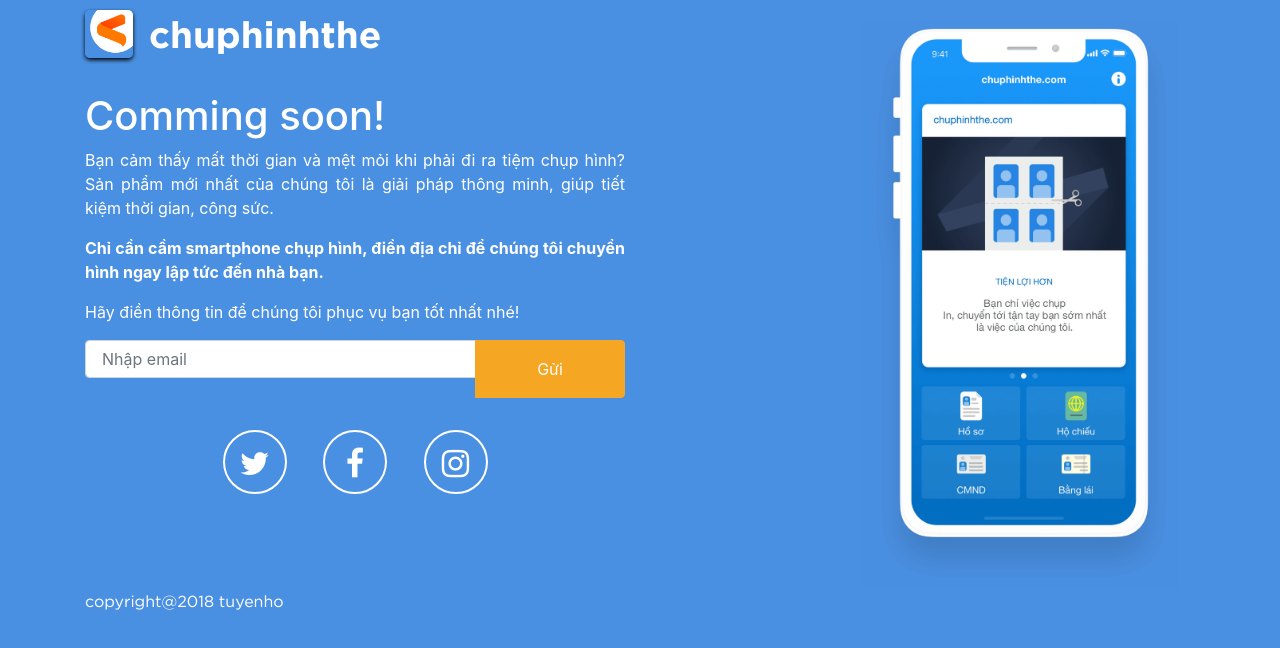
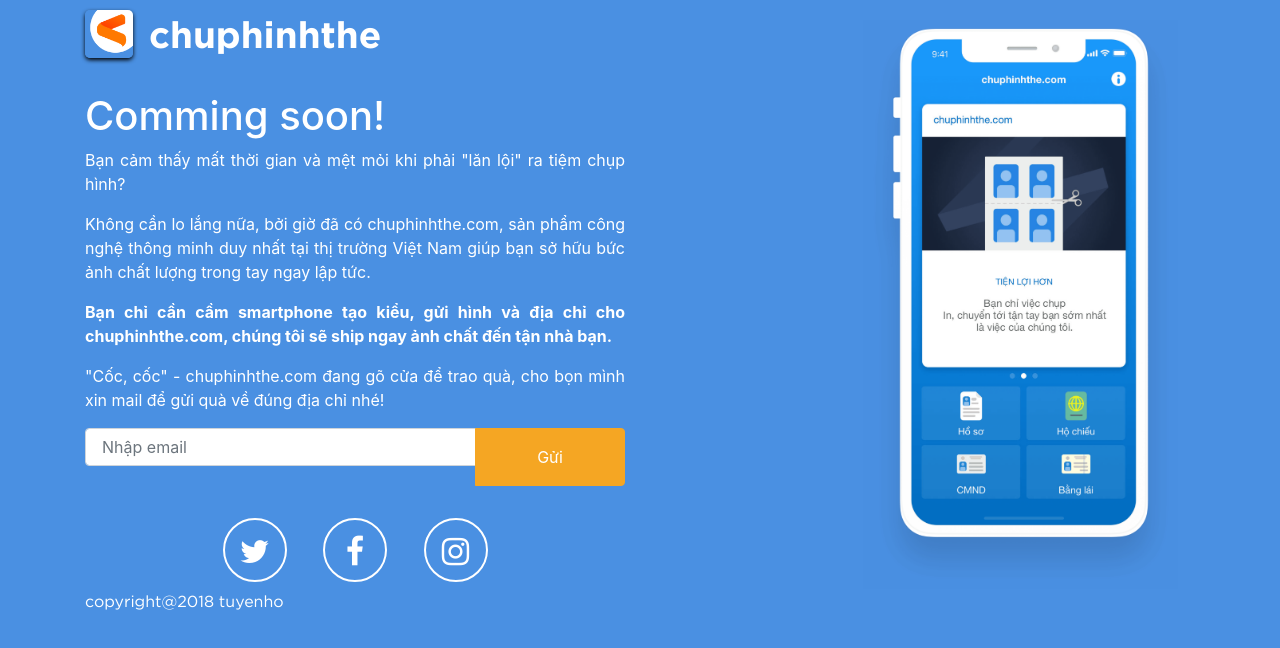
Before and after one commit to darkamenosa/chuphinhthe, a plain HTML site: page index.html in a window 1280 px wide. Drawn offline with nearby package versions, Linux system fonts and the light colour scheme; files whose address does not match are found by name.

Commit message:
change content

```diff
--- a/index.html
+++ b/index.html
@@ -139,16 +139,19 @@
             <div class="col-sm-12">
               <h1>Comming soon!</h1>
               <p>
-                Bạn cảm thấy mất thời gian và mệt mỏi khi phải đi ra tiệm chụp hình? Sản phẩm mới nhất của chúng tôi là giải pháp thông minh, giúp tiết kiệm thời gian, công sức.
+              Bạn cảm thấy mất thời gian và mệt mỏi khi phải "lăn lội" ra tiệm chụp hình?
+              </p>
+              <p>
+                Không cần lo lắng nữa, bởi giờ đã có chuphinhthe.com, sản phẩm công nghệ thông minh duy nhất tại thị trường Việt Nam giúp bạn sở hữu bức ảnh chất lượng trong tay ngay lập tức.
               </p>
               <p>
                 <strong>
-                  Chỉ cần cầm smartphone chụp hình, điền địa chỉ để chúng tôi chuyển hình ngay lập tức đến nhà bạn.
+Bạn chỉ cần cầm smartphone tạo kiểu, gửi hình và địa chỉ cho chuphinhthe.com, chúng tôi sẽ ship ngay ảnh chất đến tận nhà bạn.
                 </strong>
               </p>
 
               <p>
-                Hãy điền thông tin để chúng tôi phục vụ bạn tốt nhất nhé!
+"Cốc, cốc" - chuphinhthe.com đang gõ cửa để trao quà, cho bọn mình xin mail để gửi quà về đúng địa chỉ nhé!
               </p>
 
               <form>
```
